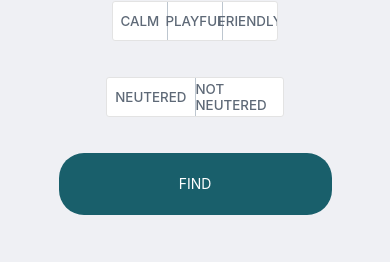
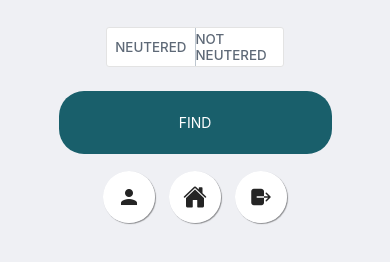
Before and after one commit to calvin-cs262-fall2021-teamA/canine-convention-client, a React Native app: screen /FindEvent in a window 390 px wide. Shown: the part 478-740 px from the top of the page. Built offline with nearby package versions, Linux system fonts and the light colour scheme; what react-native would draw is missing.

Commit message:
Navigation Bar
added the icons to the map, profile and event page

```diff
--- a/screens/eventFind.js
+++ b/screens/eventFind.js
@@ -22,7 +22,7 @@ export default function FindEvent({ route, navigation }) {
           backgroundColor: "#FFFFFF",
           borderWidth: 1,
           borderColor: "#000000",
-          marginVertical: "6%",
+          marginVertical: "4%",
         }}
         data={dogNames}
         defaultButtonText="Choose Dog"
@@ -55,7 +55,7 @@ export default function FindEvent({ route, navigation }) {
         buttons={["WALK", "PARK"]}
         selectedButtonStyle={{ backgroundColor: "#16BAC6" }}
         selectedIndex={eventType}
-        containerStyle={{ marginBottom: "5%" }}
+        containerStyle={{ marginBottom: "4%" }}
         onPress={(value) => {
           setEventType(value);
         }}
@@ -65,7 +65,7 @@ export default function FindEvent({ route, navigation }) {
         buttons={["SMALL", "MEDIUM", "LARGE"]}
         selectedButtonStyle={{ backgroundColor: "#16BAC6" }}
         selectedIndex={dogSize}
-        containerStyle={{ marginBottom: "5%" }}
+        containerStyle={{ marginBottom: "4%" }}
         onPress={(value) => {
           setDogSize(value);
         }}
@@ -74,7 +74,7 @@ export default function FindEvent({ route, navigation }) {
         buttons={["MALE", "FEMALE"]}
         selectedButtonStyle={{ backgroundColor: "#16BAC6" }}
         selectedIndex={dogGender}
-        containerStyle={{ marginBottom: "5%" }}
+        containerStyle={{ marginBottom: "4%" }}
         onPress={(value) => {
           setDogGender(value);
         }}
@@ -83,7 +83,7 @@ export default function FindEvent({ route, navigation }) {
         buttons={["CALM", "PLAYFUL", "FRIENDLY"]}
         selectedButtonStyle={{ backgroundColor: "#16BAC6" }}
         selectedIndex={dogChar}
-        containerStyle={{ marginBottom: "5%" }}
+        containerStyle={{ marginBottom: "4%" }}
         onPress={(value) => {
           setDogChar(value);
         }}
@@ -105,6 +105,27 @@ export default function FindEvent({ route, navigation }) {
           FIND
         </Text>
       </TouchableOpacity>
+      <View style={globalStyles.navigationBarEvent}>
+      <Icon
+        raised
+        name = "person"
+        onPress={() => navigation.navigate("Profile")}
+
+      />
+      <Icon
+      raised
+      name= "home"
+      type="ionicon"
+      onPress={() => navigation.navigate("Home")}
+
+      />
+      <Icon
+        raised
+        name= "log-out"
+        type="ionicon"
+        onPress={() => navigation.navigate("Start")}
+      />
+      </View>
     </View>
   );
 }
--- a/screens/map.js
+++ b/screens/map.js
@@ -1,7 +1,9 @@
 import React, { useEffect, useState } from "react";
 import MapView, { PROVIDER_GOOGLE, Marker } from "react-native-maps";
 import * as Location from "expo-location";
-import { BackHandler } from "react-native";
+import { BackHandler,View } from "react-native";
+import{Icon} from "react-native-elements";
+import { globalStyles } from "../styles/global";
 
 export default function Map({ route, navigation }) {
   const [mapRegion, setMapRegion] = useState(null);
@@ -55,6 +57,28 @@ export default function Map({ route, navigation }) {
         title = "Covell"
         source={require('../assets/map_marker.png')}>
         </Marker>
+        <View style={globalStyles.navigationBarMap}>
+      <Icon
+        raised
+        name = "person"
+        onPress={() => navigation.navigate("Profile")}
+
+      />
+      <Icon
+      raised
+      name= "home"
+      type="ionicon"
+      onPress={() => navigation.navigate("Home")}
+
+      />
+      <Icon
+        raised
+        name= "log-out"
+        type="ionicon"
+        onPress={() => navigation.navigate("Start")}
+      />
+      </View>
    </MapView>
+
   );
     }
--- a/screens/profile.js
+++ b/screens/profile.js
@@ -202,6 +202,28 @@ export default function Profile({ route, navigation }) {
           </View>
         </View>
       </PagerView>
+      <View style={globalStyles.navigationBarProfile}>
+      <Icon
+        raised
+        name = "person"
+        onPress={() => navigation.navigate("Profile")}
+
+      />
+      <Icon
+      raised
+      name= "home"
+      type="ionicon"
+      onPress={() => navigation.navigate("Home")}
+
+      />
+      <Icon
+        raised
+        name= "log-out"
+        type="ionicon"
+        onPress={() => navigation.navigate("Start")}
+      />
+      </View>
     </View>
+
   );
 }
--- a/styles/global.js
+++ b/styles/global.js
@@ -65,7 +65,7 @@ export const globalStyles = StyleSheet.create({
     fontWeight: "bold",
   },
   dogName: {
-    fontSize: 25,
+    fontSize: 20,
     marginRight: "auto",
     marginTop: "5%",
     marginLeft: "5%",
@@ -85,7 +85,8 @@ export const globalStyles = StyleSheet.create({
     flexDirection: "row",
     alignItems: "center",
     justifyContent: "center",
-    marginTop: "8%",
+    marginTop: "5%",
+    marginBottom: "2.5%",
     backgroundColor: "#195F6B",
   },
   acceptBtns: {
@@ -204,4 +205,22 @@ export const globalStyles = StyleSheet.create({
     flexDirection: "row",
     marginTop:"90%",
   },
+  navigationBarProfile:{
+    alignItems: "center",
+    justifyContent: "center",
+    flexDirection: "row",
+    marginBottom: "-40%",
+  },
+  navigationBarEvent:{
+    alignItems: "center",
+    justifyContent: "center",
+    flexDirection: "row",
+    marginBottom: "5%",
+  },
+  navigationBarMap:{
+    alignItems: "center",
+    justifyContent: "center",
+    flexDirection: "row",
+    marginTop: "140%",
+  },
 });
```
